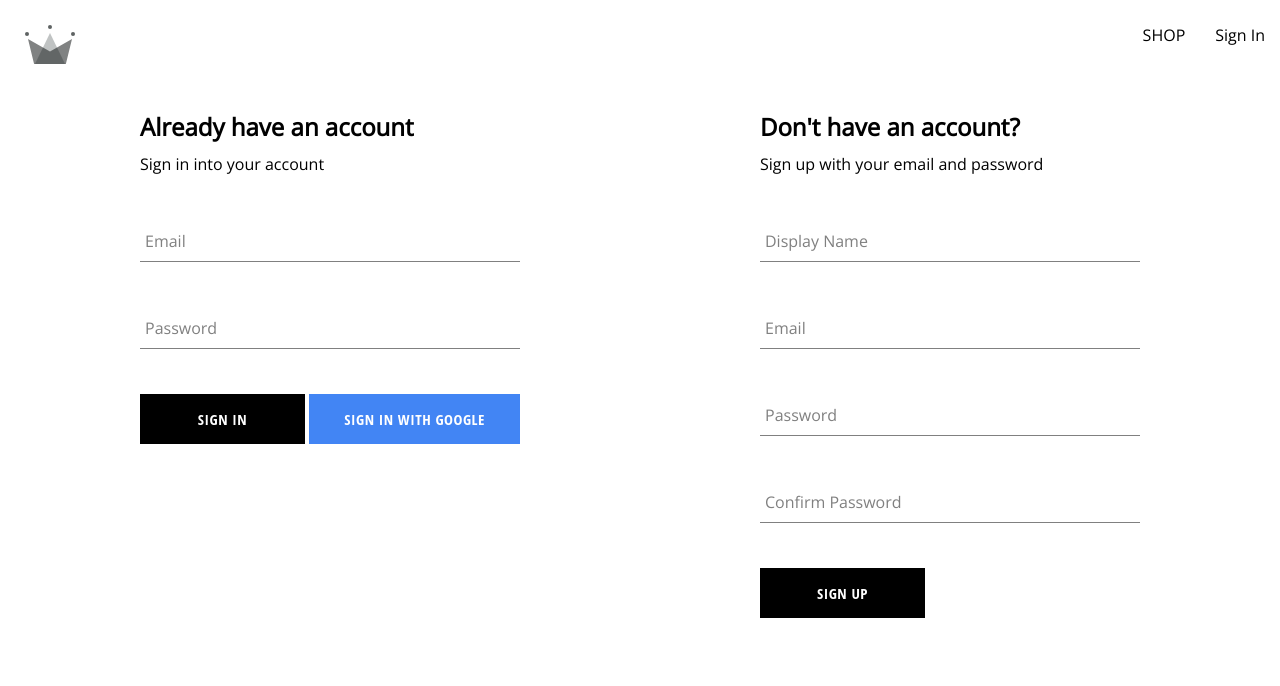
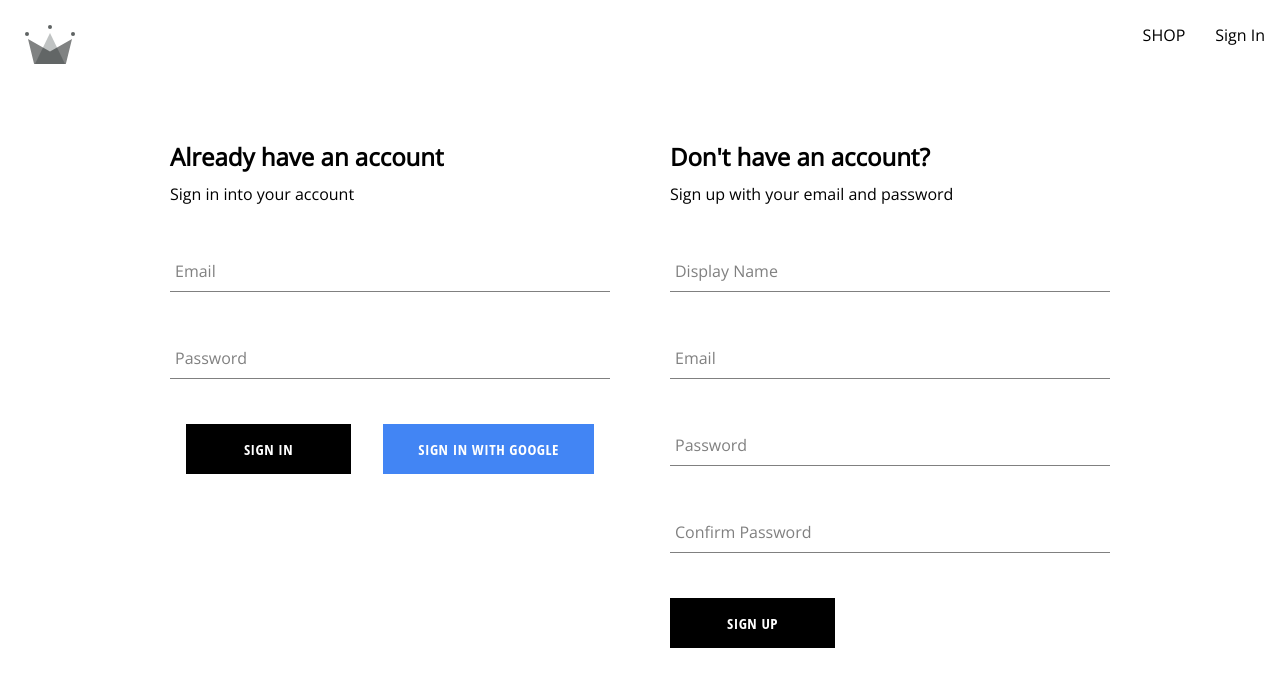
Before and after one commit to Yassin-Zaher/crown-clothing, a React (Create React App) app: page /auth in a window 1280 px wide. Shown: the top 686 px of the page. Built offline with nearby package versions, Linux system fonts and the light colour scheme; no server answers.

Commit message:
refactore to sontexte to observable

```diff
--- a/src/components/sign-in-form/sign-in-form.component.jsx
+++ b/src/components/sign-in-form/sign-in-form.component.jsx
@@ -1,12 +1,12 @@
-import { useContext, useState } from "react";
+import { useState } from "react";
 import "./sing-in-form.styles.scss";
 import {
+  createUserDocumentFromAuth,
   signInAuthUserWithEmailAndPassword,
   signInWithGooglePopup,
 } from "../../utils/firebase/firebase.utils";
 import FormInput from "../form-input/form-input.component";
 import Button from "../button/button.component";
-import { UserContext } from "../../contexts/user.context";
 
 // initial state
 const defaultFormFields = {
@@ -17,9 +17,6 @@ const defaultFormFields = {
 const SignInForm = () => {
   const [formFields, setFormFields] = useState(defaultFormFields);
   const { email, password } = formFields;
-
-  // giving access to the context
-  const { setCurrentUser } = useContext(UserContext);
 
   //reset form field after sublit
   const resetFormFields = () => {
@@ -34,7 +31,6 @@ const SignInForm = () => {
         email,
         password
       );
-      setCurrentUser(user);
       resetFormFields();
     } catch (error) {
       switch (error.code) {
@@ -52,7 +48,7 @@ const SignInForm = () => {
 
   // sign in with google handler
   const signInWithGoogle = async () => {
-    const response = await signInWithGooglePopup();
+    const { user } = await signInWithGooglePopup();
   };
   // handle form change
   const handleChange = (event) => {
--- a/src/components/sign-in-form/sing-in-form.styles.scss
+++ b/src/components/sign-in-form/sing-in-form.styles.scss
@@ -1,13 +1,16 @@
 .sign-up-container{
+      margin: 30px;
       display: flex;
       flex-direction: column;
-      width: 480px;
+      width: 500px;
       h2{
             margin: 10px 0;
       }
       .buttons-container{
+            width: 100%;
             display: flex;
-            justify-content: space-between;
+            justify-content: space-around;
+
       }
 
 }
--- a/src/components/sign-up-form/sign-up-form.component.jsx
+++ b/src/components/sign-up-form/sign-up-form.component.jsx
@@ -6,7 +6,6 @@ import {
 } from "../../utils/firebase/firebase.utils";
 import FormInput from "../form-input/form-input.component";
 import Button from "../button/button.component";
-import { UserContext } from "../../contexts/user.context";
 
 // initial state
 const defaultFormFields = {
@@ -19,9 +18,6 @@ const defaultFormFields = {
 const SignUpForm = () => {
   const [formFields, setFormFields] = useState(defaultFormFields);
   const { displayName, email, password, confirmPassword } = formFields;
-
-  // give access the context
-  const { setCurrentUser } = useContext(UserContext);
 
   //reset form field after sublit
   const resetFormFields = () => {
@@ -40,7 +36,6 @@ const SignUpForm = () => {
         password
       );
       await createUserDocumentFromAuth(user, { displayName });
-      setCurrentUser(user);
       resetFormFields();
     } catch (error) {
       if (error.code === "auth/email-already-in-use") {
--- a/src/components/sign-up-form/sing-up-form.styles.scss
+++ b/src/components/sign-up-form/sing-up-form.styles.scss
@@ -1,7 +1,7 @@
 .sign-up-container{
       display: flex;
       flex-direction: column;
-      width: 380px;
+      width: 500px;
       h2{
             margin: 10px 0;
       }
--- a/src/contexts/user.context.jsx
+++ b/src/contexts/user.context.jsx
@@ -1,4 +1,8 @@
-import { createContext, useState } from "react";
+import { createContext, useEffect, useState } from "react";
+import {
+  createUserDocumentFromAuth,
+  onAuthStateChangedListener,
+} from "../utils/firebase/firebase.utils";
 
 // the actual value i want to access
 export const UserContext = createContext({
@@ -9,5 +13,15 @@ export const UserContext = createContext({
 export const UserProvider = ({ children }) => {
   const [currentUser, setCurrentUser] = useState(null);
   const value = { currentUser, setCurrentUser };
+
+  useEffect(() => {
+    const unsubscribe = onAuthStateChangedListener((user) => {
+      if (user) {
+        createUserDocumentFromAuth(user);
+      }
+      setCurrentUser(user);
+    });
+    return unsubscribe;
+  }, []);
   return <UserContext.Provider value={value}>{children}</UserContext.Provider>;
 };
--- a/src/routes/navigation/navigation.component.jsx
+++ b/src/routes/navigation/navigation.component.jsx
@@ -2,11 +2,14 @@ import { Fragment, useContext } from "react";
 import { Link, Outlet } from "react-router-dom";
 import { ReactComponent as CrwnLogo } from "../../assets/crown.svg";
 import { UserContext } from "../../contexts/user.context";
+import { signOutUser } from "../../utils/firebase/firebase.utils";
 import "./navigation.styles.scss";
 
 const Navigation = () => {
+  // getting user data from the context
   const { currentUser } = useContext(UserContext);
-  console.log(currentUser);
+  //console.log(currentUser);
+
   return (
     <Fragment>
       <div className="navigation">
@@ -17,9 +20,15 @@ const Navigation = () => {
           <Link className="nav-link" to="/shop">
             SHOP
           </Link>
-          <Link className="nav-link" to="/auth">
-            Sign In
-          </Link>
+          {!currentUser ? (
+            <Link className="nav-link" to="/auth">
+              Sign In
+            </Link>
+          ) : (
+            <span onClick={signOutUser} className="nav-link">
+              Sign Out
+            </span>
+          )}
         </div>
       </div>
       <Outlet />
--- a/src/utils/firebase/firebase.utils.js
+++ b/src/utils/firebase/firebase.utils.js
@@ -6,6 +6,8 @@ import {
   GoogleAuthProvider,
   createUserWithEmailAndPassword,
   signInWithEmailAndPassword,
+  signOut,
+  onAuthStateChanged,
 } from "firebase/auth";
 import { getFirestore, doc, getDoc, setDoc } from "firebase/firestore";
 
@@ -73,3 +75,10 @@ export const signInAuthUserWithEmailAndPassword = (email, password) => {
   if (!email || !password) return;
   return signInWithEmailAndPassword(auth, email, password);
 };
+
+// sign out the user
+export const signOutUser = () => signOut(auth);
+// observer pattern
+export const onAuthStateChangedListener = (callback) => {
+  return onAuthStateChanged(auth, callback);
+};
```
